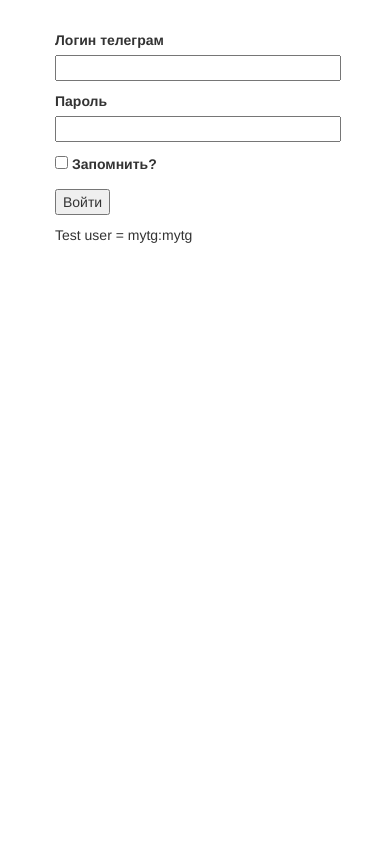
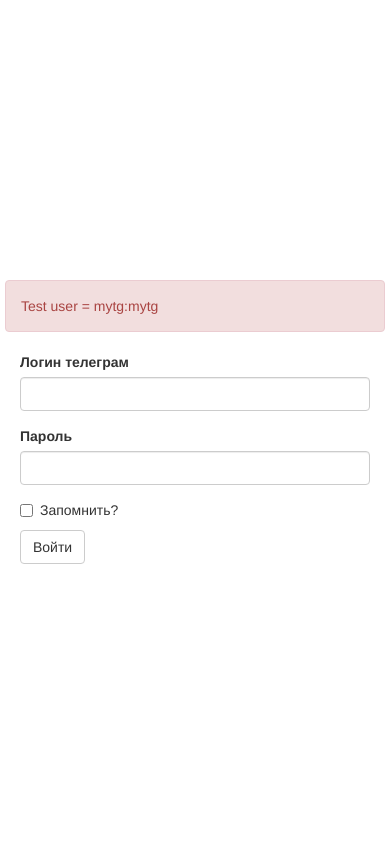
Before and after one commit to techn1ck/lp_project_pfas, a Flask app: page /login in a window 390 px wide. Run offline with Flask 2, Linux system fonts and the light colour scheme; some libraries are stand-ins or nearby versions.

Commit message:
forms and nav

```diff
--- a/web/static/style.css
+++ b/web/static/style.css
@@ -1,12 +1,8 @@
-body{
-    padding: 20px;
+.login_form{
+    display: grid;
+    height: 100vh;
+    place-items: center;
 }
-.login_form{
-    width: 300px;
-    padding: 10px;
-    margin: 0 auto;
+.login_form form{
+    width: 350px;
 }
-
-.error{
-    color: red;
-}
--- a/web/templates/base.html
+++ b/web/templates/base.html
@@ -7,4 +7,8 @@
     <link rel="stylesheet" type="text/css"
           href="{{url_for('static', filename='style.css')}}">
 {% endblock %}
+{%block body%}
+<div class="container">
 {% block content %}{% endblock %}
+</div>
+{% endblock %}
--- a/web/templates/login.html
+++ b/web/templates/login.html
@@ -1,36 +1,15 @@
 {% extends "base.html" %}
-{% block title %}{% endblock %}
+{% import 'bootstrap/wtf.html' as wtf %}
+{% block title %}Авторизация{% endblock %}
+
 {% block content %}
-<div class="login_form">
-       <!-- <script async src="https://telegram.org/js/telegram-widget.js?7" data-telegram-login="elementary_chat_bot" data-size="large" data-userpic="false" data-onauth="onTelegramAuth(user)" data-request-access="write"></script>
-        <script type="text/javascript">
-          function onTelegramAuth(user) {
-            alert('Logged in as ' + user.first_name + ' ' + user.last_name + ' (' + user.id + (user.username ? ', @' + user.username : '') + ')');
-          }
-        </script>-->
+    <div class="login_form">
+        <div class="row">
+            <div class="alert alert-danger" role="alert">Test user = mytg:mytg</div>
+            <div class="col-md-4">
+                {{ wtf.quick_form(form) }}
+            </div>
+        </div>
 
-    <form action="" method="post" novalidate>
-        {{ form.hidden_tag() }}
-        <p>
-            {{ form.telegram.label }}<br>
-            {{ form.telegram(size=32) }}
-        </p>
-        <p>
-            {{ form.password.label }}<br>
-            {{ form.password(size=32) }}
-        </p>
-        <p>{{ form.remember_me() }} {{ form.remember_me.label }}</p>
-        <p>{{ form.submit() }}</p>
-    </form>
-    <p>Test user = mytg:mytg</p>
-    {% with errors = get_flashed_messages(category_filter=["login_error"]) %}
-    {% if errors %}
-        <div class="error">
-            {%- for msg in errors %}
-                <p>{{ msg }}</p>
-            {% endfor -%}
-        </div>
-    {% endif %}
-    {% endwith %}
-</div>
+    </div>
 {% endblock %}
--- a/web/views.py
+++ b/web/views.py
@@ -20,6 +20,7 @@ def index():
     return render_template("index.html")
 
 @app.route('/accounts/', methods = ['GET', 'POST'])
+@login_required
 def accounts():
     id = request.args.get('id', default = 0, type = int)
     action = request.args.get('action', default = '', type = str)
```
Also changed, not shown: web/templates/index.html (+7 -1 lines).
